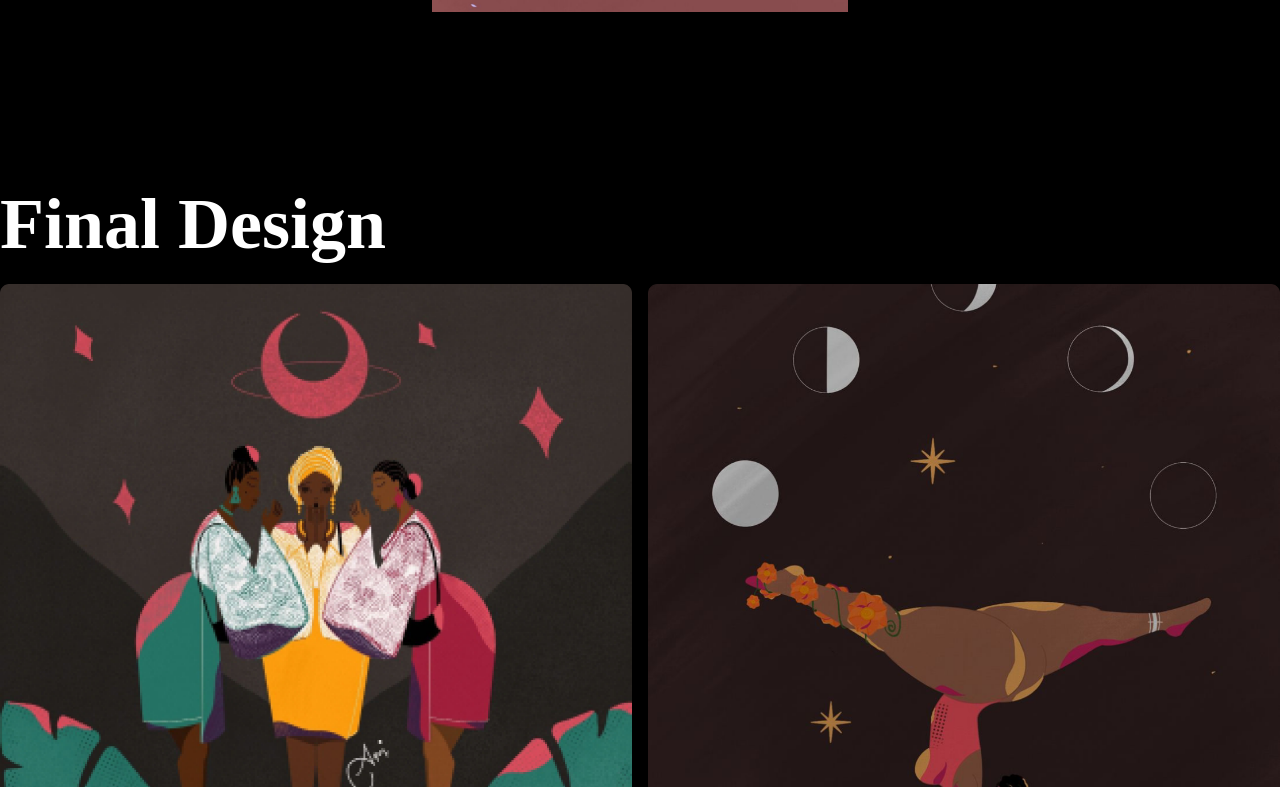
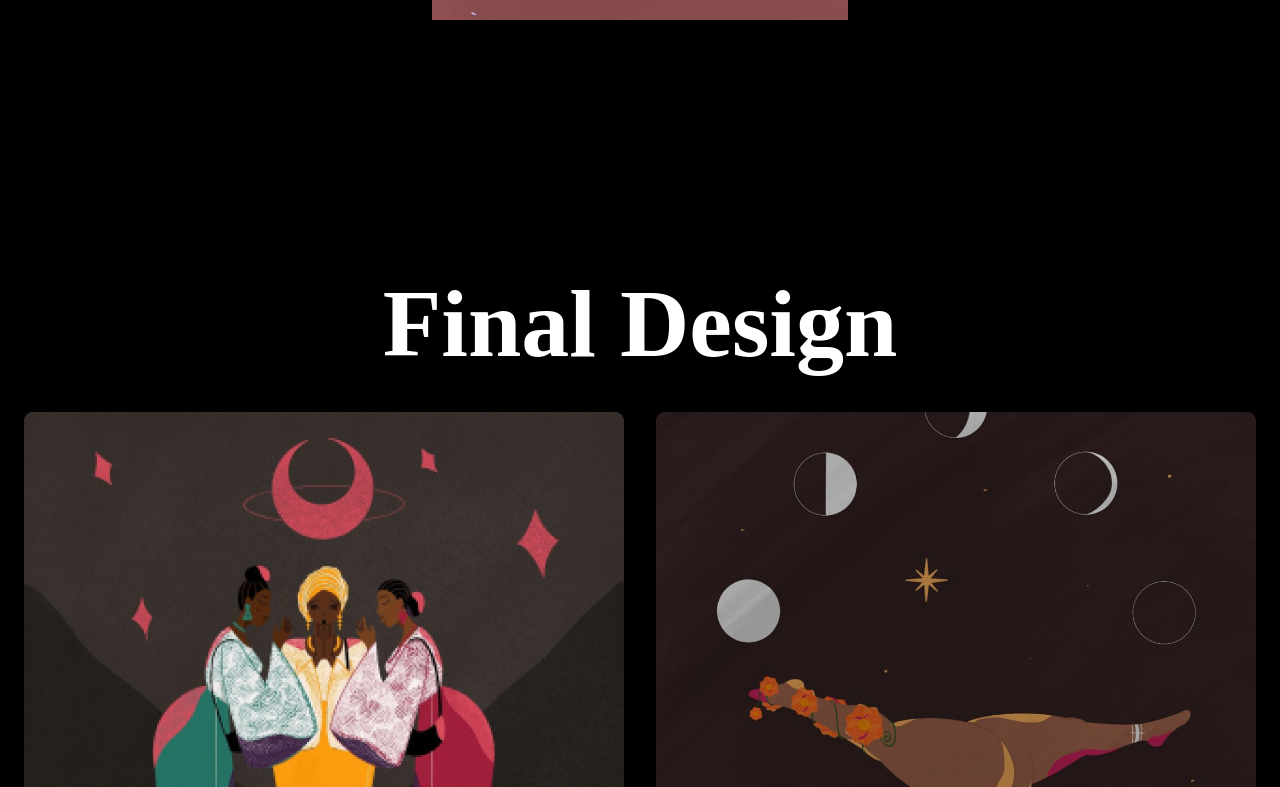
Before and after one commit to Phosah/ari, a React (Vite) app: page /rafiki in a window 1280 px wide. Shown: the part 2793-3580 px from the top of the page. Built offline with nearby package versions, Linux system fonts and the light colour scheme.

Commit message:
Update to Rafiki

```diff
--- a/src/components/Rafiki.jsx
+++ b/src/components/Rafiki.jsx
@@ -60,7 +60,7 @@ const Rafiki = () => {
                     </div>
                 </div>
                 <div className="py-20">
-                    <h2 className="max-w-7xl mx-auto mb-8 px-20 text-6xl">Moodboard</h2>
+                    <h2 className="max-w-7xl mx-auto mb-10 px-20 text-6xl">Moodboard</h2>
                     <div className="mb-4 grid grid-cols-3 gap-x-4">
                         <div><img src={mood1} alt="Moodboard" /></div>
                         <div><img src={mood2} alt="Moodboard" /></div>
@@ -72,21 +72,23 @@ const Rafiki = () => {
                         <div><img src={mood1} alt="Moodboard" /></div>
                     </div>
                 </div>
-                <div className="py-20">
-                    <h2 className="mb-6 text-7xl">Final Design</h2>
-                    <div className="grid grid-cols-2 gap-4">
+                <div className="max-w-7xl mx-auto my-20 py-20 px-6">
+                    <h2 className="mb-10 text-center text-8xl">Final Design</h2>
+                    <div className="grid grid-cols-2 gap-8">
                         <div><img src={design1} alt="Final design" /></div>
                         <div><img src={design2} alt="Final design" /></div>
                         <div><img src={design3} alt="Final design" /></div>
                         <div><img src={design4} alt="Final design" /></div>
                     </div>
                 </div>
-                <div className="flex justify-between py-20">
-                    <div>
-                        <h3 className="mb-3">Watch Design Process</h3>
-                        <p>you can take a look at how i came about the designs if you would love to get inspired</p>
+                <div className="max-w-7xl mx-auto px-6 py-20">
+                    <div className="flex items-center justify-between space-x-4">
+                        <div>
+                            <h3 className="mb-4 text-4xl">Watch Design Process</h3>
+                            <p className="text-brand-gray-2 uppercase">you can take a look at how i came about the designs if you would love to get inspired</p>
+                        </div>
+                        <div><img src={design5} alt="Design" /></div>
                     </div>
-                    <div><img src={design5} alt="Design" /></div>
                 </div>
             </div>
         </main>
```
